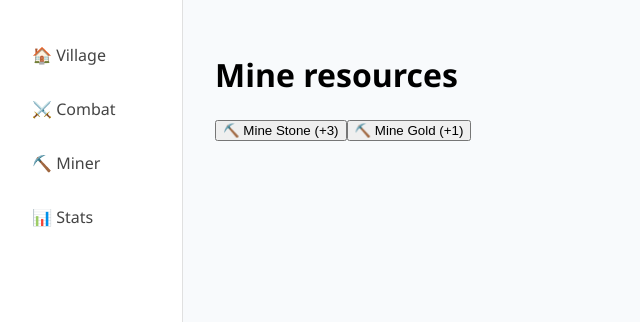
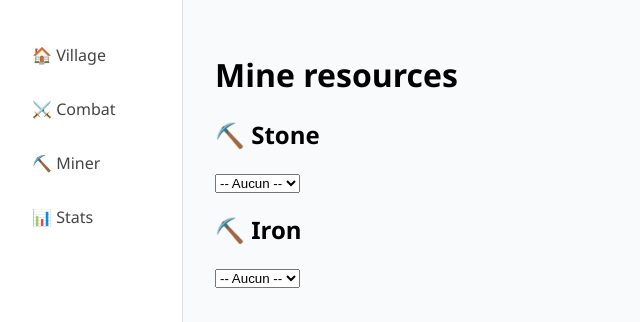
Before and after one commit to fabiovandewaeter/TBRPG, a React (Vite) app: page /TBRPG/mine in a window 1280 px wide. Shown: the top 322 px of the page, without its empty margins (0-640 px from the left). Built offline with nearby package versions, Linux system fonts and the light colour scheme.

Commit message:
add automatic mining

```diff
--- /dev/null
+++ b/src/data/mining/miningTasks.jsx
@@ -0,0 +1,24 @@
+export const getTaskHandler = (mineFunction, gainXpFunction) => {
+    return [
+        {
+            name: "Stone",
+            icon: "⛏️",
+            interval: 1000,
+            onTick: (villagerId) => {
+                const resourceGain = Math.floor(Math.random() * 3) + 1;
+                mineFunction('stone', resourceGain);
+                gainXpFunction(villagerId, 'mining', 1);
+            }
+        },
+        {
+            name: "Iron",
+            icon: "⛏️",
+            interval: 3000,
+            onTick: (villagerId) => {
+                const resourceGain = Math.floor(Math.random() * 3) + 1;
+                mineFunction('iron', resourceGain);
+                gainXpFunction(villagerId, 'mining', 1);
+            }
+        },
+    ];
+};
--- a/src/pages/MiningPage.jsx
+++ b/src/pages/MiningPage.jsx
@@ -1,20 +1,51 @@
-import React, { useContext } from 'react';
+import React, { useContext, useEffect, useRef } from 'react';
 import { ResourceContext } from '../context/ResourceContext';
+import { VillagerContext } from '../context/VillagerContext';
+import { getTaskHandler } from '../data/mining/miningTasks';
+import TaskDropdown from '../components/TaskDropdown';
 
 const MiningPage = () => {
-    const context = useContext(ResourceContext);
+    const { mine } = useContext(ResourceContext);
+    const { villagers, gainXp } = useContext(VillagerContext);
 
-    if (!context) {
-        return <div>Loading...</div>;
-    }
+    const taskHandlers = getTaskHandler(mine, gainXp);
+    const timersRef = useRef([]);
 
-    const { mine } = context;
+    useEffect(() => {
+        timersRef.current.forEach(clearInterval);
+        timersRef.current = [];
+
+        // Pour chaque villageois assigné, on instancie un interval
+        villagers.forEach(v => {
+            if (v.currentTask) {
+                // On retrouve le handler correspondant à son nom de tâche
+                const handler = taskHandlers.find(h => h.name === v.currentTask);
+                if (handler) {
+                    const timerId = setInterval(() => {
+                        handler.onTick(v.id);
+                    }, handler.interval);
+                    timersRef.current.push(timerId);
+                }
+            }
+        });
+        // Cleanup : on supprime tous les timers quand villagers change ou à la destruction
+        return () => {
+            timersRef.current.forEach(clearInterval);
+            timersRef.current = [];
+        };
+    }, [villagers, taskHandlers]);
 
     return (
         <div>
             <h1>Mine resources</h1>
-            <button onClick={() => mine('stone', 3)}>⛏️ Mine Stone (+3)</button>
-            <button onClick={() => mine('gold', 1)}>⛏️ Mine Gold (+1)</button>
+            <div className="tasks">
+                {taskHandlers.map(({ name, icon }) => (
+                    <div>
+                        <h2>{icon} {name}</h2>
+                        <TaskDropdown taskType={name} />
+                    </div>
+                ))}
+            </div>
         </div>
     );
 }
```
